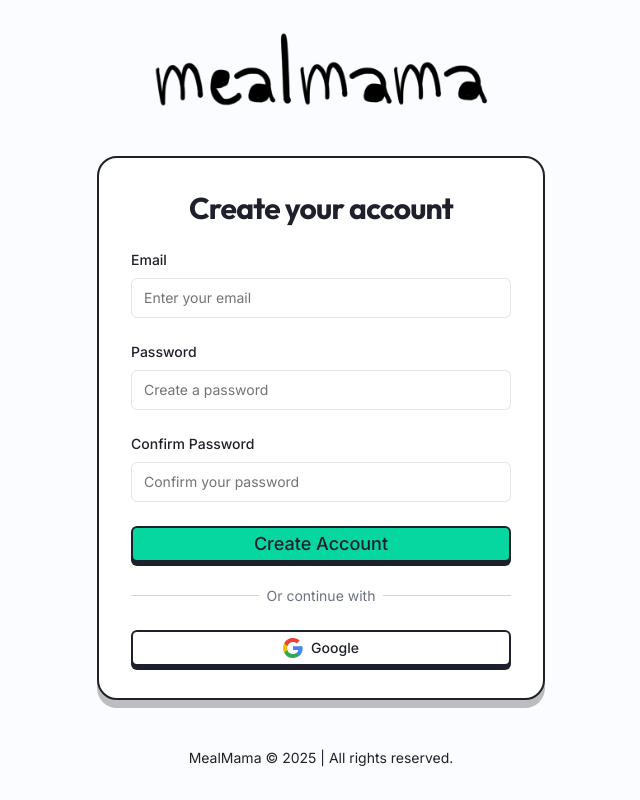
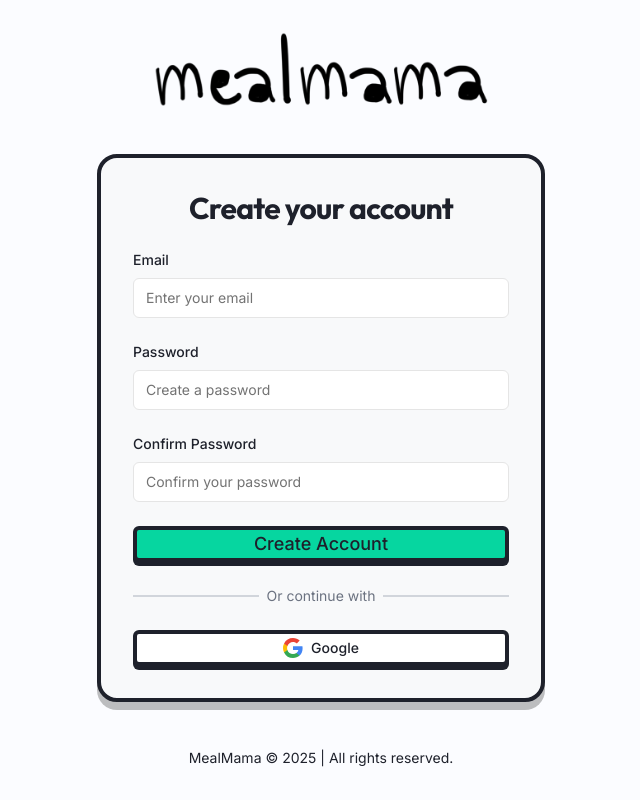
Before and after one commit to willgriff19/MealMama, a React (Vite) app: page /signup in a window 1280 px wide. Shown: the whole page, without its empty margins (319-959 px from the left). Built offline with nearby package versions, Linux system fonts and the light colour scheme; no server answers.

Commit message:
Update signup page styling with thicker borders and hover effects

```diff
--- a/src/components/SignUpPage.tsx
+++ b/src/components/SignUpPage.tsx
@@ -47,7 +47,7 @@
       </Link>
 
       {/* Sign Up Card */}
-      <div className="w-full max-w-md bg-white rounded-[20px] p-8 border-2 border-[#1e212b] shadow-[0px_8px_0px_#00000040]">
+      <div className="w-full max-w-md bg-[#f8f9fa] rounded-[20px] p-8 border-4 border-[#1e212b] shadow-[0px_8px_0px_#00000040]">
         <h1 className="text-3xl font-bold text-[#1e212b] mb-6 text-center">
           Create your account
         </h1>
@@ -106,7 +106,7 @@
 
           <Button
             type="submit"
-            className="w-full bg-[#06d6a0] hover:bg-[#06d6a0] text-[#1e212b] border-2 border-[#1e212b] shadow-[0px_3.99px_0px_#1e212b] font-medium text-lg"
+            className="w-full bg-[#06d6a0] hover:bg-[#06d6a0] text-[#1e212b] border-4 border-[#1e212b] shadow-[0px_3.99px_0px_#1e212b] font-medium text-lg transition-transform duration-200 hover:scale-105"
           >
             Create Account
           </Button>
@@ -115,16 +115,16 @@
         <div className="mt-6">
           <div className="relative">
             <div className="absolute inset-0 flex items-center">
-              <div className="w-full border-t border-gray-300" />
+              <div className="w-full border-t-2 border-gray-300" />
             </div>
             <div className="relative flex justify-center text-sm">
-              <span className="px-2 bg-white text-gray-500">Or continue with</span>
+              <span className="px-2 bg-[#f8f9fa] text-gray-500">Or continue with</span>
             </div>
           </div>
 
           <Button
             type="button"
-            className="mt-6 w-full bg-white text-[#1e212b] border-2 border-[#1e212b] shadow-[0px_3.99px_0px_#1e212b] font-medium"
+            className="mt-6 w-full bg-white text-[#1e212b] border-4 border-[#1e212b] shadow-[0px_3.99px_0px_#1e212b] font-medium transition-transform duration-200 hover:scale-105"
             onClick={handleGoogleSignIn}
           >
             <img src="/google.svg" alt="Google" className="w-5 h-5 mr-2" />
```
